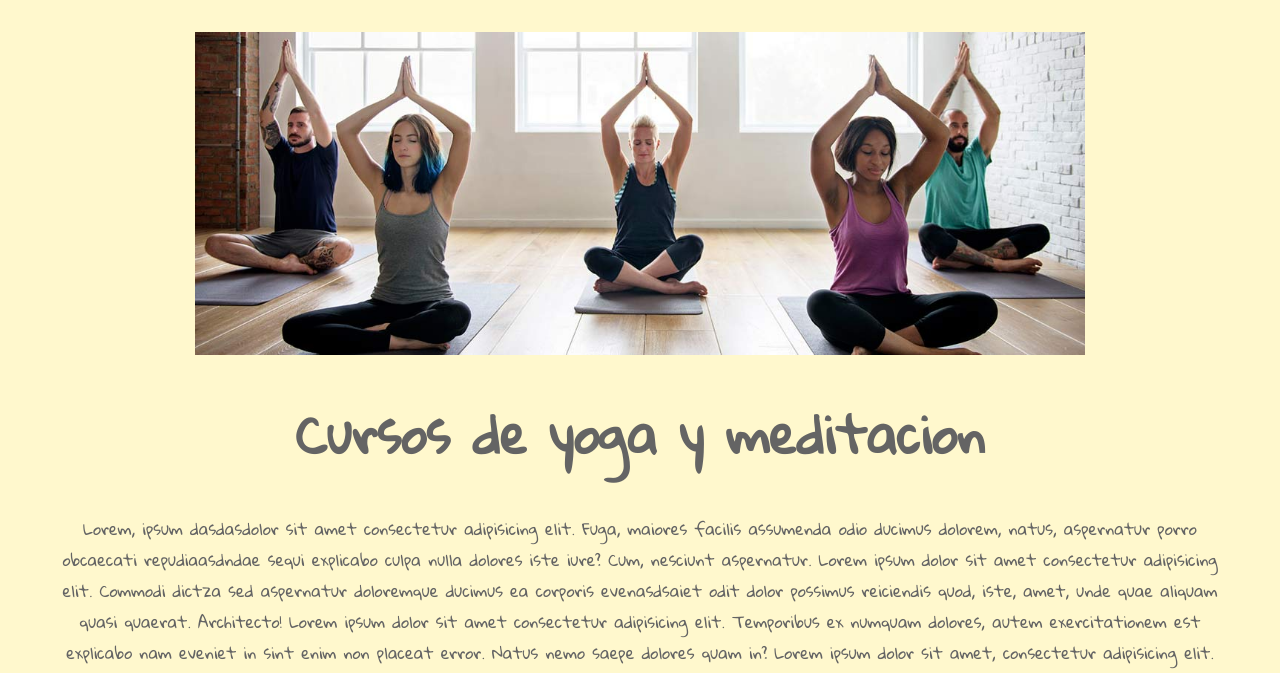
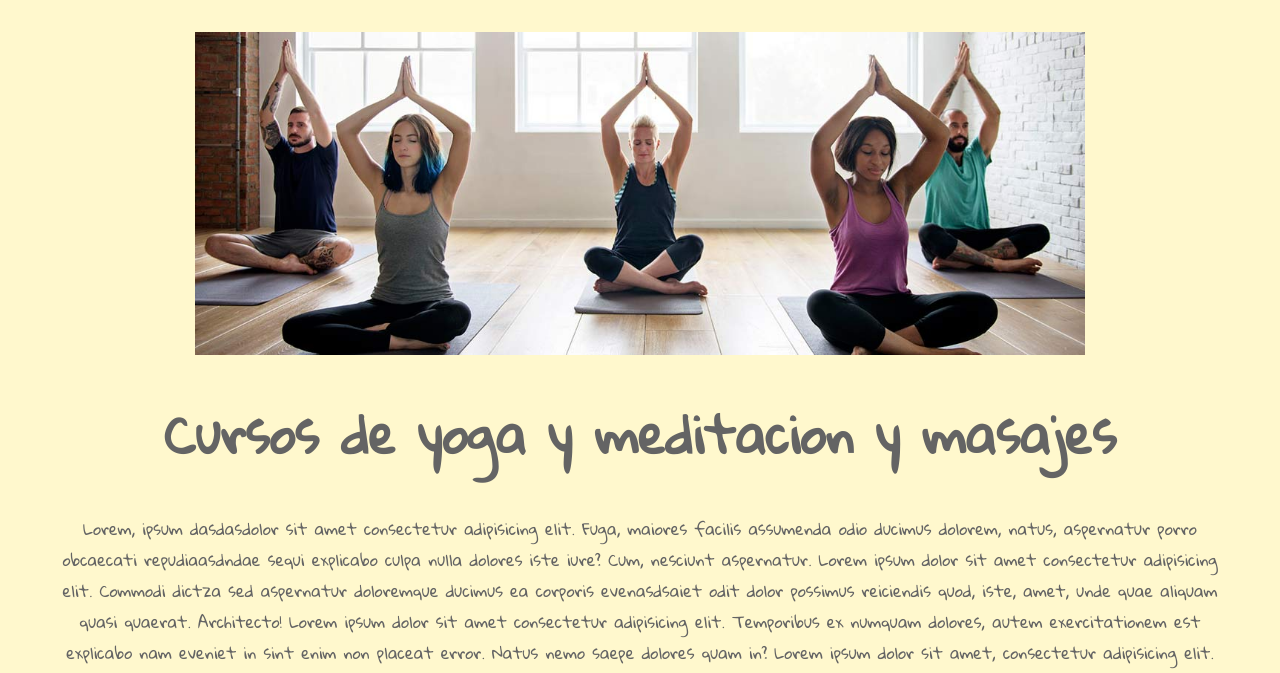
Before and after one commit to francoariel1492/om-yogaweb, a plain HTML site: page index.html in a window 1280 px wide. Shown: the part 127-800 px from the top of the page. Drawn offline with Linux system fonts and the light colour scheme.

Commit message:
cambio de titulo

```diff
--- a/index.html
+++ b/index.html
@@ -47,7 +47,7 @@
       <img class="img" src="img/yoga.jpeg" alt="clasesdeyoga" />
 
       <section class="main__posts">
-        <h1>Cursos de yoga y meditacion</h1>
+        <h1>Cursos de yoga y meditacion y masajes</h1>
         <p>
           Lorem, ipsum dasdasdolor sit amet consectetur adipisicing elit. Fuga,
           maiores facilis assumenda odio ducimus dolorem, natus, aspernatur
```
